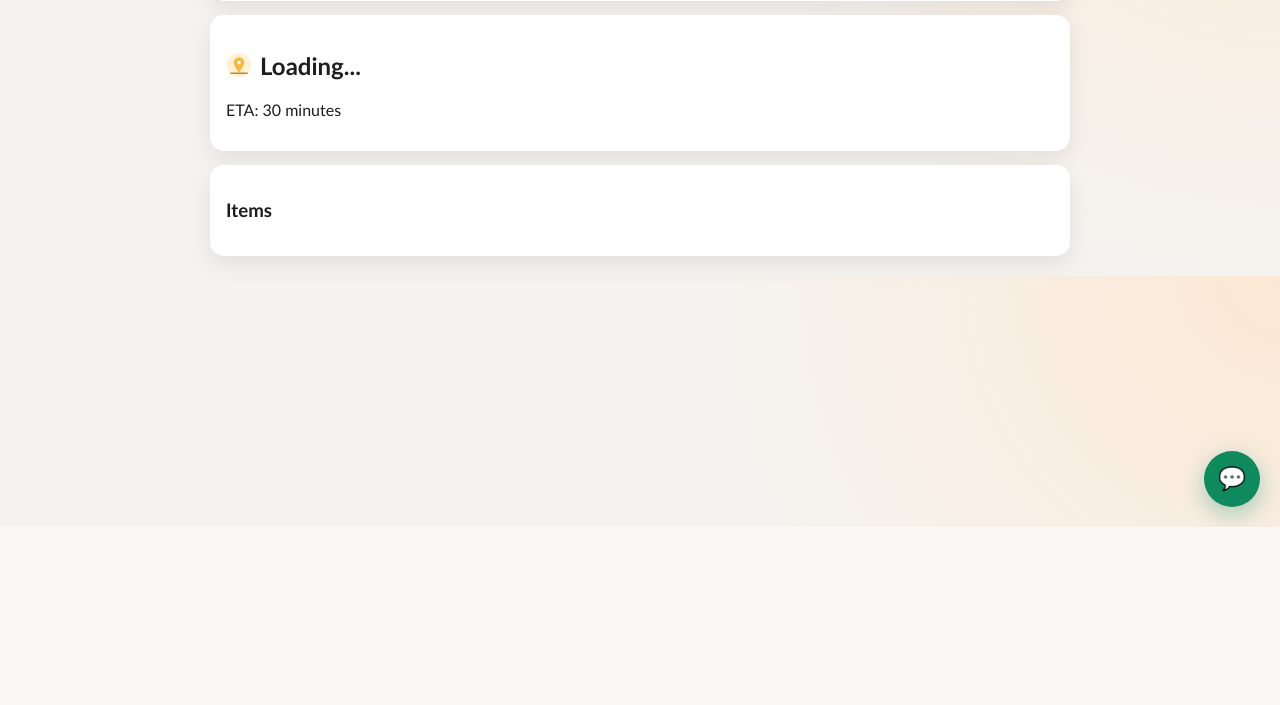
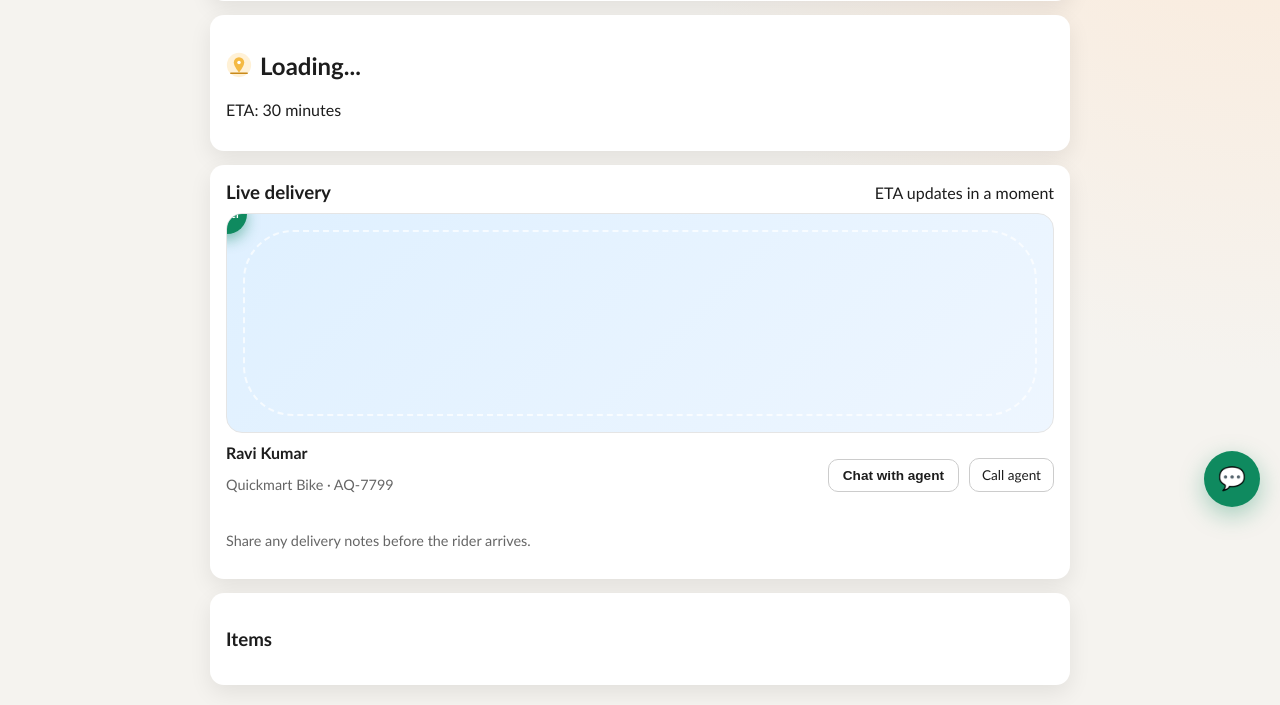
Before and after one commit to monismehdi/fast-quickmart-api, a FastAPI app: template app/templates/order.html in a window 1280 px wide. Shown: the part 273-978 px from the top of the page. Before the commit the page ends 800 px from the top, so only its background shows below. Run offline with FastAPI, Linux system fonts and the light colour scheme; the template is opened without the code that fills it: most values are stand-ins (such as "Sample title", 1, 10 or a date in 2020).

Commit message:
Added Order/Delivery agent tracking

```diff
--- a/app/data/users.json
+++ b/app/data/users.json
@@ -36,7 +36,8 @@
       "p44",
       "p46",
       "p48",
-      "p49"
+      "p49",
+      "p16"
     ]
   },
   {
--- a/app/main.py
+++ b/app/main.py
@@ -851,6 +851,19 @@ async def checkout(
     if fallback_note:
         order["store_assignment"]["status_note"] = fallback_note
     emergency_fee = store_assignment.get("emergency_fee", 0) if emergency_active else 0
+
+    driver_route = [
+        {"lat": 12.9716, "lng": 77.5946},
+        {"lat": 12.9750, "lng": 77.6005},
+        {"lat": 12.9787, "lng": 77.6052},
+        {"lat": 12.9822, "lng": 77.6101},
+    ]
+    order["driver"] = {
+        "name": "Ravi Kumar",
+        "phone": "+919845011223",
+        "vehicle": "Quickmart Bike · AQ-7799",
+        "route": driver_route,
+    }
     payment_summary = build_payment_summary(
         base_total,
         coupon_code,
--- a/app/static/css/style.css
+++ b/app/static/css/style.css
@@ -164,6 +164,17 @@ input, select { padding: 10px; border-radius: 10px; border: 1px solid #ccc; }
 .error { color: var(--danger); min-height: 20px; }
 .order-wrap { display: grid; gap: 14px; padding: 20px; max-width: 900px; margin: 0 auto; }
 .status-box { background: #fff; border-radius: 14px; padding: 16px; box-shadow: 0 8px 22px rgba(0,0,0,0.08); }
+.map-card { display: flex; flex-direction: column; gap: 10px; }
+.map-header { display: flex; justify-content: space-between; align-items: baseline; }
+.map-header h3 { margin: 0; }
+.delivery-map { position: relative; border-radius: 16px; height: 220px; overflow: hidden; border: 1px solid #e5e5e5; background: linear-gradient(135deg, #dff0ff, #eef6ff); }
+.delivery-route { position: absolute; inset: 16px; border: 2px dashed rgba(255,255,255,0.7); border-radius: 50px; }
+.delivery-marker { position: absolute; width: 40px; height: 40px; border-radius: 50%; background: var(--accent); color: #fff; display: flex; align-items: center; justify-content: center; font-size: 0.7rem; font-weight: 700; transform: translate(-50%, -50%); box-shadow: 0 6px 14px rgba(15,138,95,0.45); }
+.agent-info { display: flex; align-items: center; justify-content: space-between; gap: 12px; }
+.agent-contacts { display: flex; gap: 10px; align-items: center; }
+.agent-contacts .ghost { padding: 8px 14px; font-size: 0.85rem; }
+.agent-contacts .ghost-link { font-size: 0.85rem; text-transform: none; }
+.agent-contacts a { text-decoration: none; }
 .payment-details-grid { margin-top: 12px; display: grid; grid-template-columns: repeat(auto-fit, minmax(150px, 1fr)); gap: 10px; }
 .payment-details-grid div { border: 1px solid #e6f4ea; border-radius: 10px; padding: 10px; background: #f9fdf9; }
 .payment-details-grid span { color: #666; font-size: 0.85rem; }
--- a/app/static/js/order.js
+++ b/app/static/js/order.js
@@ -22,13 +22,113 @@ const emergencyFeeEl = document.getElementById('order-emergency-fee');
 const storeNameEl = document.getElementById('order-store-name');
 const storeDistanceEl = document.getElementById('order-store-distance');
 const storeNoteEl = document.getElementById('order-store-note');
+const countdownEl = document.getElementById('delivery-map-countdown');
+const mapMarker = document.getElementById('delivery-marker');
+const agentNameEl = document.getElementById('agent-name');
+const agentVehicleEl = document.getElementById('agent-vehicle');
+const agentCallEl = document.getElementById('agent-call');
+const agentChatBtn = document.getElementById('agent-chat');
+const instructionsEl = document.getElementById('delivery-instructions-note');
 const INR = new Intl.NumberFormat('en-IN', { style: 'currency', currency: 'INR', maximumFractionDigits: 2 });
+let countdownInterval = null;
+let routeInterval = null;
+let normalizedRoute = [];
+let routeIndex = 0;
 
 let ws;
 let activeIssue;
 let holdInterval = null;
 let selectedReplacementId = null;
 let finalPlacedNotified = false;
+
+function normalizeRoute(route) {
+  if (!route || !route.length) return [];
+  const lats = route.map((point) => point.lat ?? 0);
+  const lngs = route.map((point) => point.lng ?? 0);
+  const minLat = Math.min(...lats);
+  const maxLat = Math.max(...lats);
+  const minLng = Math.min(...lngs);
+  const maxLng = Math.max(...lngs);
+  const latSpan = Math.max(0.0001, maxLat - minLat);
+  const lngSpan = Math.max(0.0001, maxLng - minLng);
+  return route.map((point) => ({
+    x: 10 + (((point.lng ?? 0) - minLng) / lngSpan) * 75,
+    y: 80 - (((point.lat ?? 0) - minLat) / latSpan) * 50,
+  }));
+}
+
+function updateMarkerPosition(point) {
+  if (!mapMarker || !point) return;
+  const x = Math.min(95, Math.max(5, point.x));
+  const y = Math.min(85, Math.max(15, point.y));
+  mapMarker.style.left = `${x}%`;
+  mapMarker.style.top = `${y}%`;
+}
+
+function startRouteAnimation(route) {
+  if (!mapMarker) return;
+  clearInterval(routeInterval);
+  normalizedRoute = normalizeRoute(route);
+  if (!normalizedRoute.length) return;
+  routeIndex = 0;
+  updateMarkerPosition(normalizedRoute[0]);
+  routeInterval = setInterval(() => {
+    routeIndex = (routeIndex + 1) % normalizedRoute.length;
+    updateMarkerPosition(normalizedRoute[routeIndex]);
+  }, 3200);
+}
+
+function startCountdown(minutes) {
+  if (!countdownEl) return;
+  clearInterval(countdownInterval);
+  let seconds = Math.max(0, Math.round((minutes || 0) * 60));
+  const tick = () => {
+    if (seconds <= 0) {
+      countdownEl.textContent = 'Arriving shortly';
+      clearInterval(countdownInterval);
+      return;
+    }
+    const mm = Math.floor(seconds / 60);
+    const ss = seconds % 60;
+    countdownEl.textContent = `ETA ${mm}m ${ss.toString().padStart(2, '0')}s`;
+    seconds -= 1;
+  };
+  tick();
+  countdownInterval = setInterval(tick, 1000);
+}
+
+function updateInstructionText(text) {
+  if (!instructionsEl) return;
+  instructionsEl.textContent = text;
+}
+
+function setupDeliveryMap(order) {
+  const driver = order.driver || {};
+  if (agentNameEl) {
+    agentNameEl.textContent = driver.name || 'Quickmart agent';
+  }
+  if (agentVehicleEl) {
+    agentVehicleEl.textContent = driver.vehicle || 'Quickmart delivery';
+  }
+  if (agentCallEl) {
+    agentCallEl.href = driver.phone ? `tel:${driver.phone}` : '#';
+  }
+  startCountdown(order.eta_minutes || 0);
+  startRouteAnimation(driver.route || []);
+}
+
+if (agentChatBtn) {
+  agentChatBtn.addEventListener('click', () => {
+    const note = prompt('Send a special instruction to the delivery agent:');
+    if (note === null) return;
+    const trimmed = note.trim();
+    if (trimmed) {
+      updateInstructionText(`Instruction sent: “${trimmed}”`);
+    } else {
+      updateInstructionText('No instruction was sent.');
+    }
+  });
+}
 
 function render(order) {
   statusEl.textContent = `Status: ${order.status}`;
@@ -107,6 +207,7 @@ function render(order) {
   } else if (paymentSummarySection) {
     paymentSummarySection.style.display = 'none';
   }
+  setupDeliveryMap(order);
 }
 
 function startHoldTimer(iso) {
--- a/app/templates/order.html
+++ b/app/templates/order.html
@@ -33,6 +33,30 @@
       <h2 id="order-status" class="title-with-svg"><img src="/static/images/ui/tracking.svg" alt="" class="ui-svg xs" /> Loading...</h2>
       <p id="eta">ETA: 30 minutes</p>
       <p id="hold-timer" class="warn"></p>
+    </section>
+
+    <section class="status-box map-card" id="map-panel">
+      <div class="map-header">
+        <h3>Live delivery</h3>
+        <span id="delivery-map-countdown">ETA updates in a moment</span>
+      </div>
+      <div id="delivery-map" class="delivery-map">
+        <div class="delivery-route" aria-hidden="true"></div>
+        <div id="delivery-marker" class="delivery-marker">
+          <span>Rider</span>
+        </div>
+      </div>
+      <div class="agent-info">
+        <div>
+          <strong id="agent-name">Ravi Kumar</strong>
+          <p id="agent-vehicle" class="muted">Quickmart Bike · AQ-7799</p>
+        </div>
+        <div class="agent-contacts">
+          <button id="agent-chat" type="button" class="ghost">Chat with agent</button>
+          <a id="agent-call" class="ghost-link" href="tel:+919845011223">Call agent</a>
+        </div>
+      </div>
+      <p id="delivery-instructions-note" class="muted">Share any delivery notes before the rider arrives.</p>
     </section>
 
     <section class="status-box">
```
Also changed, not shown: app/data/orders.json (+93 -0 lines), README.md.
